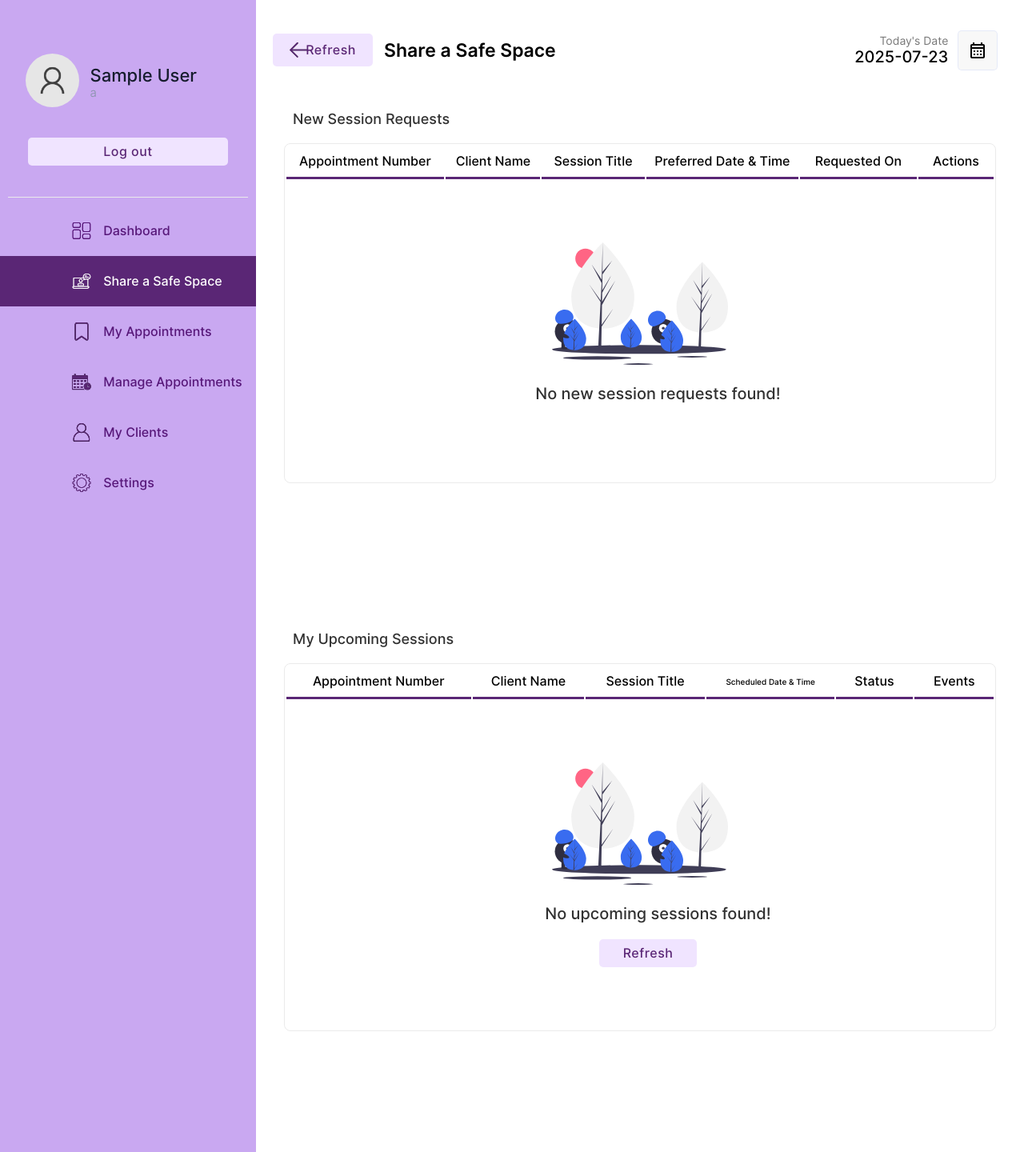
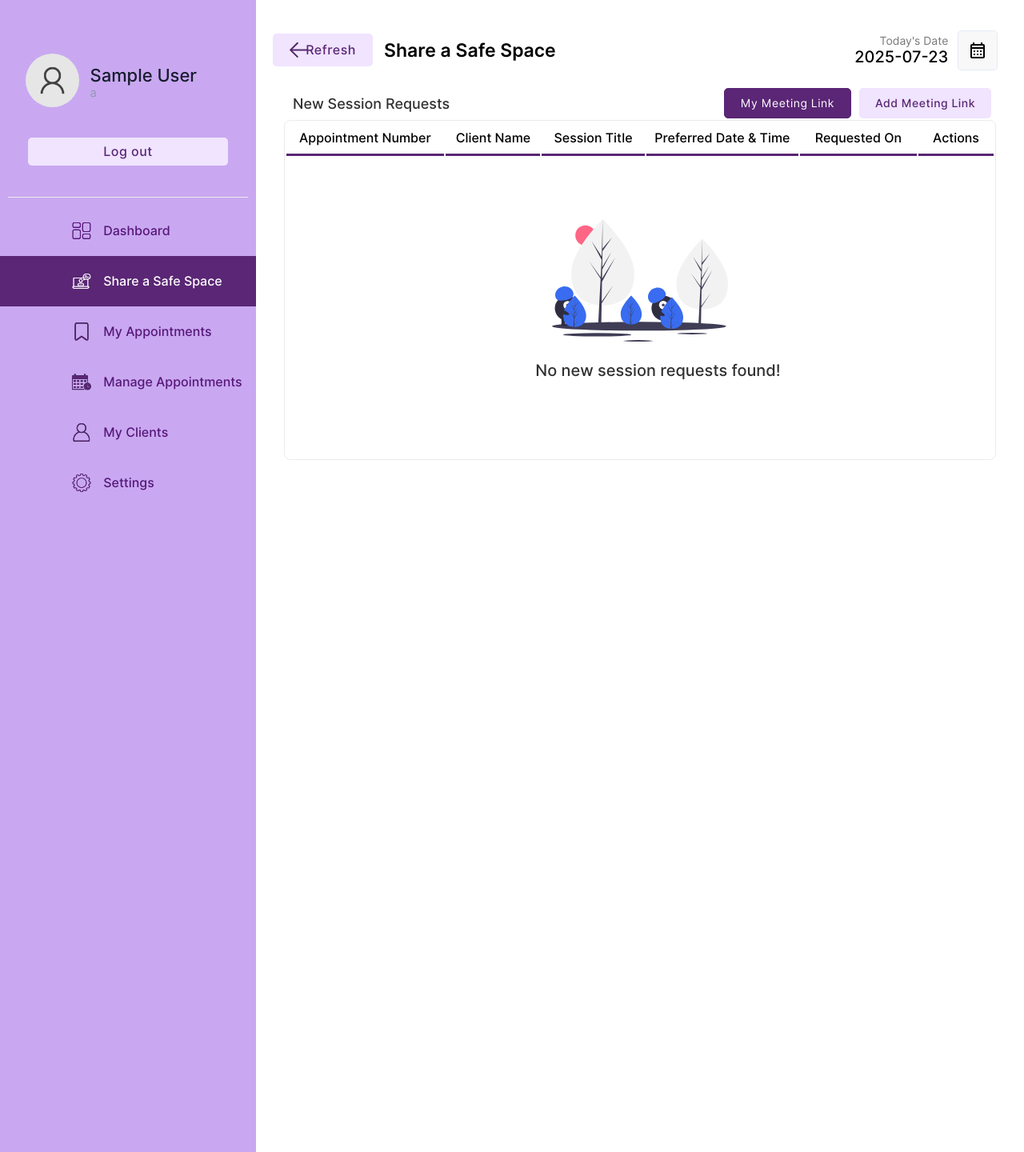
Before and after one commit to b1llchavez/SafeSpacePH, a PHP site: page /lawyer/manage-appointments.php in a window 1280 px wide. Shown: the whole page at 80% size. Run offline with PHP 8.4, Linux system fonts and the light colour scheme; the visitor is signed in with stand-in values (Sample User, id 1); data comes from the database, SQL or seed files in the repository; both versions use the stored data as it was after the commit; data that the repository does not hold is empty.

Commit message:
added email after booking and cancelled an appointment, added meeting link button for lawyers

```diff
--- a/lawyer/manage-appointments.php
+++ b/lawyer/manage-appointments.php
@@ -15,6 +15,11 @@
         }
         .sub-table{
             animation: transitionIn-Y-bottom 0.5s;
+        }
+        /* This ensures the main content area will scroll if its content is taller than the screen. */
+        .dash-body{
+            height: 100vh;
+            overflow-y: auto;
         }
         .status-badge {
             display: inline-block;
@@ -58,6 +97,33 @@
     $lawyerid = $_SESSION['lawyerid']; // Lawyer ID from session
     $lawyername = $_SESSION['lawyername']; // Lawyer name from session
     $lawyeremail = $_SESSION['user']; // Lawyer email from session
+
+    // Handle Meeting Link Form Submission
+    if ($_SERVER['REQUEST_METHOD'] === 'POST' && isset($_POST['save_link'])) {
+        $new_link = $_POST['meeting_link'];
+        $new_platform = $_POST['meeting_platform'];
+
+        // Prepare and execute the update statement to prevent SQL injection
+        $stmt = $database->prepare("UPDATE lawyer SET meeting_link = ?, meeting_platform = ? WHERE lawyerid = ?");
+        $stmt->bind_param("ssi", $new_link, $new_platform, $lawyerid);
+        $stmt->execute();
+        $stmt->close();
+
+        // Redirect to avoid form resubmission on refresh
+        header("Location: manage-appointments.php?action=link_updated");
+        exit();
+    }
+
+    // Fetch lawyer's meeting link details
+    $link_query = $database->prepare("SELECT meeting_link, meeting_platform FROM lawyer WHERE lawyerid = ?");
+    $link_query->bind_param("i", $lawyerid);
+    $link_query->execute();
+    $link_result = $link_query->get_result();
+    $lawyer_link_data = $link_result->fetch_assoc();
+    $meeting_link = $lawyer_link_data['meeting_link'] ?? '';
+    $meeting_platform = $lawyer_link_data['meeting_platform'] ?? '';
+    $link_query->close();
+
 
     date_default_timezone_set('Asia/Manila'); // Set timezone to Manila
     $today = date('Y-m-d');
@@ -140,12 +206,20 @@
                 </tr>
 
                 <tr>
-                    <td colspan="4" style="padding-top:20px;width: 100%;">
-                        <p class="heading-main12" style="margin-left: 45px;font-size:18px;color:rgb(49, 49, 49)">New Session Requests</p>
+                    <td colspan="4" style="padding-top: 10px; width: 100%;">
+                        <div style="display: flex; justify-content: space-between; align-items: center; padding: 0 40px 0 45px;">
+                            <p class="heading-main12" style="font-size:18px; color:rgb(49, 49, 49); margin: 0;">New Session Requests</p>
+                            <div style="display: flex; gap: 10px;">
+                                <button id="showMyLinkBtn" class="login-btn btn" style="background-color: #5A2675; color: white; padding: 10px 20px; font-size: 14px; width: auto; border-radius: 5px; border: 1px solid #5A2675; cursor: pointer;">My Meeting Link</button>
+                                <button id="meetingLinkBtn" class="login-btn btn-primary-soft btn" style="width: auto; padding: 10px 20px; font-size: 14px; margin: 0;">
+                                    <?php echo !empty($meeting_link) ? 'Edit Meeting Link' : 'Add Meeting Link'; ?>
+                                </button>
+                            </div>
+                        </div>
                     </td>
                 </tr>
                 <tr>
-                    <td colspan="4">
+                    <td colspan="4" style="padding-bottom: 30px;">
                        <center>
                         <div class="abc scroll">
                         <table width="93%" class="sub-table scrolldown" border="0">
@@ -255,117 +329,95 @@
                    </td>
                 </tr>
 
-                <tr>
-                    <td colspan="4" style="padding-top:40px;width: 100%;">
-                        <p class="heading-main12" style="margin-left: 45px;font-size:18px;color:rgb(49, 49, 49)">My Upcoming Sessions</p>
-                    </td>
-                </tr>
-                <tr>
-                   <td colspan="4">
-                       <center>
-                        <div class="abc scroll">
-                        <table width="93%" class="sub-table scrolldown" border="0">
-                        <thead>
-                        <tr>
-                                <th class="table-headin">
-                                    Appointment Number
-                                </th>
-                                <th class="table-headin">
-                                    Client Name
-                                </th>
-                                <th class="table-headin">
-                                    Session Title
-                                </th>
-                                <th class="table-headin" style="font-size:10px">
-                                    Scheduled Date & Time
-                                </th>
-                                <th class="table-headin">
-                                    Status
-                                </th>
-                                <th class="table-headin">
-                                    Events
-                                </th>
-                            </tr>
-                        </thead>
-                        <tbody>
+    <div id="viewLinkModal" class="modal">
+        <div class="modal-content">
+            <span class="close-btn">&times;</span>
+            <h2 style="margin-bottom: 20px;">My Meeting Link</h2>
+            <?php if (!empty($meeting_link) && !empty($meeting_platform)): ?>
+                <div style="margin-bottom: 15px;">
+                    <label class="form-label">Platform:</label>
+                    <input type="text" value="<?php echo htmlspecialchars($meeting_platform); ?>" class="input-text" readonly style="background-color: #f1f1f1;">
+                </div>
+                <div style="margin-bottom: 15px;">
+                    <label class="form-label">Link or Address:</label>
+                    <input type="text" value="<?php echo htmlspecialchars($meeting_link); ?>" class="input-text" readonly style="background-color: #f1f1f1;">
+                </div>
+                <p style="font-size: 12px; color: #666;">To change this, use the 'Edit Meeting Link' button.</p>
+            <?php else: ?>
+                <p class="heading-main12" style="font-size:16px; color:rgb(49, 49, 49); text-align: center;">You have not set a meeting link yet.</p>
+                <p style="text-align: center; font-size: 14px; color: #666;">Please use the "Add Meeting Link" button to set one.</p>
+            <?php endif; ?>
+        </div>
+    </div>
 
-                            <?php
-                                // Fetch sessions assigned to this lawyer, status is 'accepted' or 'completed' and scheduled in the future
-                                $sql_upcoming_sessions = "SELECT
-                                    appointment.appoid,
-                                    appointment.apponum,
-                                    appointment.appodate,
-                                    appointment.status,
-                                    schedule.scheduleid,
-                                    schedule.title,
-                                    schedule.scheduledate,
-                                    schedule.scheduletime,
-                                    client.cname
-                                FROM appointment
-                                INNER JOIN schedule ON appointment.scheduleid = schedule.scheduleid
-                                INNER JOIN client ON appointment.cid = client.cid
-                                WHERE schedule.lawyerid = '$lawyerid' AND appointment.status IN ('accepted') AND schedule.scheduledate >= '$today'
-                                ORDER BY schedule.scheduledate ASC, schedule.scheduletime ASC";
+    <div id="meetingLinkModal" class="modal">
+        <div class="modal-content">
+            <span class="close-btn">&times;</span>
+            <h2 style="margin-bottom: 20px;"><?php echo !empty($meeting_link) ? 'Edit Meeting Link' : 'Add Meeting Link'; ?></h2>
+            <form action="manage-appointments.php" method="POST">
+                <div style="margin-bottom: 15px;">
+                    <label for="meeting_platform" class="form-label">Platform:</label>
+                  <select name="meeting_platform" id="meeting_platform" class="input-text" required>
+                        <option value="" disabled selected>Select a Platform</option>
+                        <option value="Google Meet" <?php if($meeting_platform == 'Google Meet') echo 'selected'; ?>>Google Meet</option>
+                        <option value="Zoom" <?php if($meeting_platform == 'Zoom') echo 'selected'; ?>>Zoom</option>
+                        <option value="Microsoft Teams" <?php if($meeting_platform == 'Microsoft Teams') echo 'selected'; ?>>Microsoft Teams</option>
+                        <option value="Facebook Messenger" <?php if($meeting_platform == 'Facebook Messenger') echo 'selected'; ?>>Facebook Messenger</option>
+                        <option value="Skype" <?php if($meeting_platform == 'Skype') echo 'selected'; ?>>Skype</option>
+                        <option value="WhatsApp" <?php if($meeting_platform == 'WhatsApp') echo 'selected'; ?>>WhatsApp</option>
+                        <option value="Viber" <?php if($meeting_platform == 'Viber') echo 'selected'; ?>>Viber</option>
+                        <option value="SafeSpace PH Office" <?php if($meeting_platform == 'SafeSpace PH Office') echo 'selected'; ?>>SafeSpace PH Office (In-Person)</option>
+                    </select>
+                </div>
+                <div style="margin-bottom: 15px;">
+                    <label for="meeting_link" class="form-label">Link or Address:</label>
+                    <input type="text" name="meeting_link" id="meeting_link" class="input-text" placeholder="e.g., https://meet.google.com/abc-def-ghi or Office Address" value="<?php echo htmlspecialchars($meeting_link); ?>" required>
+                </div>
+                <p style="font-size: 12px; color: #666; margin-top: 5px;">Saving this will notify every client you currently have an appointment with.</p>
+                <div style="text-align: right; margin-top: 25px;">
+                     <button type="submit" name="save_link" class="login-btn btn-primary btn">Save Link</button>
+                </div>
+            </form>
+        </div>
+    </div>
 
-                                $result_upcoming_sessions = $database->query($sql_upcoming_sessions);
+<script>
+    // Get the modals
+    var meetingModal = document.getElementById("meetingLinkModal");
+    var viewModal = document.getElementById("viewLinkModal");
 
-                                if($result_upcoming_sessions->num_rows == 0){
-                                    echo '<tr>
-                                    <td colspan="6"> <br><br><br><br>
-                                    <center>
-                                    <img src="../img/notfound.svg" width="25%">
+    // Get the buttons that open the modals
+    var openMeetingBtn = document.getElementById("meetingLinkBtn");
+    var showLinkBtn = document.getElementById("showMyLinkBtn");
 
-                                    <br>
-                                    <p class="heading-main12" style="margin-left: 45px;font-size:20px;color:rgb(49, 49, 49)">No upcoming sessions found!</p>
-                                    <a class="non-style-link" href="manage-appointments.php"><button  class="login-btn btn-primary-soft btn"  style="display: flex;justify-content: center;align-items: center;margin-left:20px;">&nbsp; Refresh &nbsp;</font></button>
-                                    </a>
-                                    </center>
-                                    <br><br><br><br>
-                                    </td>
-                                    </tr>';
+    // Get all <span> elements that close the modals
+    var closeBtns = document.getElementsByClassName("close-btn");
 
-                                } else {
-                                    for ( $x=0; $x<$result_upcoming_sessions->num_rows;$x++){
-                                        $row_upcoming = $result_upcoming_sessions->fetch_assoc();
-                                        $appoid = $row_upcoming["appoid"];
-                                        $apponum = $row_upcoming["apponum"];
-                                        $title = $row_upcoming["title"];
-                                        $scheduledate = $row_upcoming["scheduledate"];
-                                        $scheduletime = $row_upcoming["scheduletime"];
-                                        $clientname = $row_upcoming["cname"];
-                                        $status = $row_upcoming["status"];
+    // When the user clicks the button, open the corresponding modal
+    openMeetingBtn.onclick = function() {
+        meetingModal.style.display = "block";
+    }
+    showLinkBtn.onclick = function() {
+        viewModal.style.display = "block";
+    }
 
-                                        echo '<tr>
-                                            <td style="text-align:center;">'.$apponum.'</td>
-                                            <td>'.htmlspecialchars($clientname).'</td>
-                                            <td>'.substr(htmlspecialchars($title),0,15).'</td>
-                                            <td style="text-align:center;">
-                                                '.htmlspecialchars($scheduledate).'<br>Starts: <b>@'.substr(htmlspecialchars($scheduletime),0,5).'</b>
-                                            </td>
-                                            <td>
-                                                <span class="status-badge status-'.strtolower($status).'">'.$status.'</span> </td>
-                                            <td>
-                                                <div style="display:flex;justify-content: center;">
-                                                    <a href="lawyer_appointments.php?action=view&id='.$appoid.'" class="non-style-link">
-                                                        <button class="btn-primary-soft btn button-icon btn-view" style="padding-left: 40px;padding-top: 12px;padding-bottom: 12px;margin-top: 10px;">
-                                                            <font class="tn-in-text">View Details</font>
-                                                        </button>
-                                                    </a>
-                                                </div>
-                                            </td>
-                                        </tr>';
+    // When the user clicks on <span> (x) in any modal, close it
+    for (let i = 0; i < closeBtns.length; i++) {
+        closeBtns[i].onclick = function() {
+            closeBtns[i].parentElement.parentElement.style.display = "none";
         }
     }
-                            ?>
-                        </tbody>
-                        </table>
-                        </div>
-                        </center>
-                   </td>
-                </tr>
 
-            </table>
-        </div>
-    </div>
+    // When the user clicks anywhere outside of a modal, close it
+    window.onclick = function(event) {
+        if (event.target == meetingModal) {
+            meetingModal.style.display = "none";
+        }
+        if (event.target == viewModal) {
+            viewModal.style.display = "none";
+        }
+    }
+</script>
+
 </body>
 </html>
```
Also changed, not shown: other parts of lawyer/manage-appointments.php (+34 -0 lines), SafeSpacePH.sql (+6 -9 lines), client/client-appointment.php (+62 -6 lines), send_email.php (+111 -0 lines), 1 other file. Lines whose indentation alone changed are shown as unchanged.
